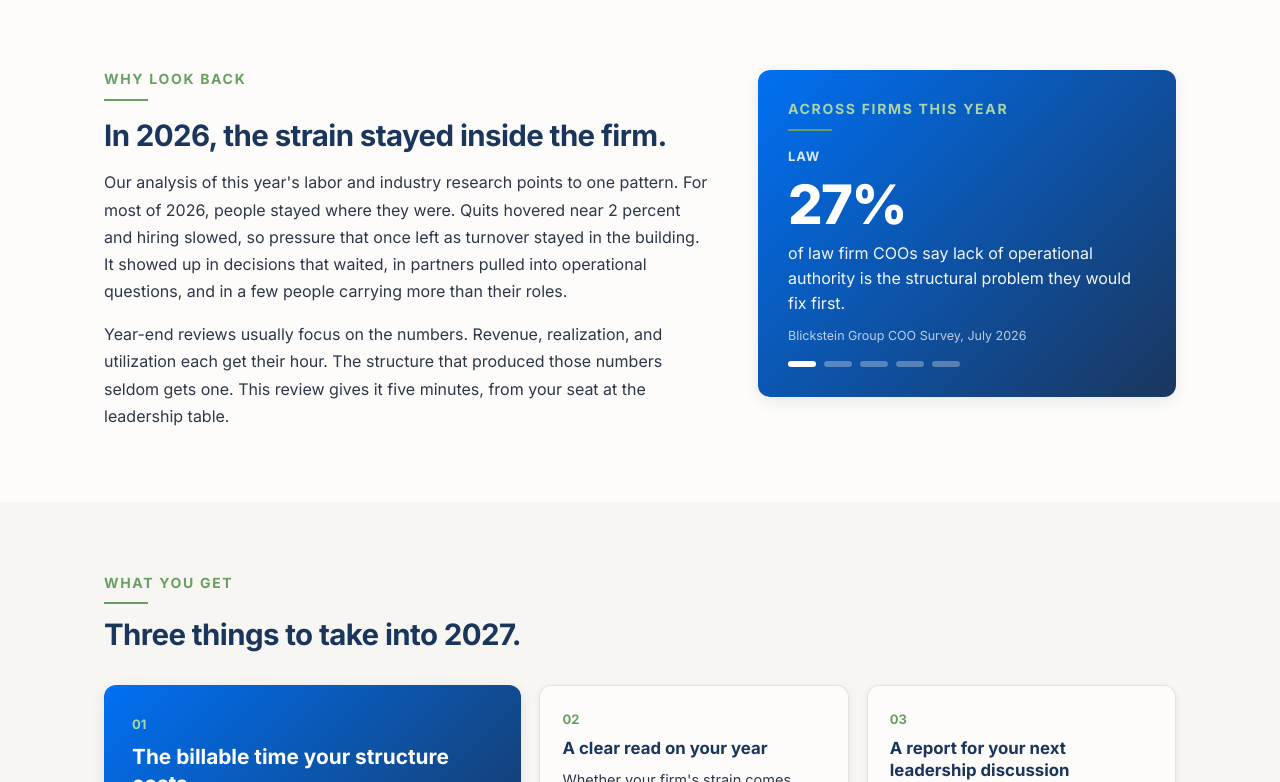
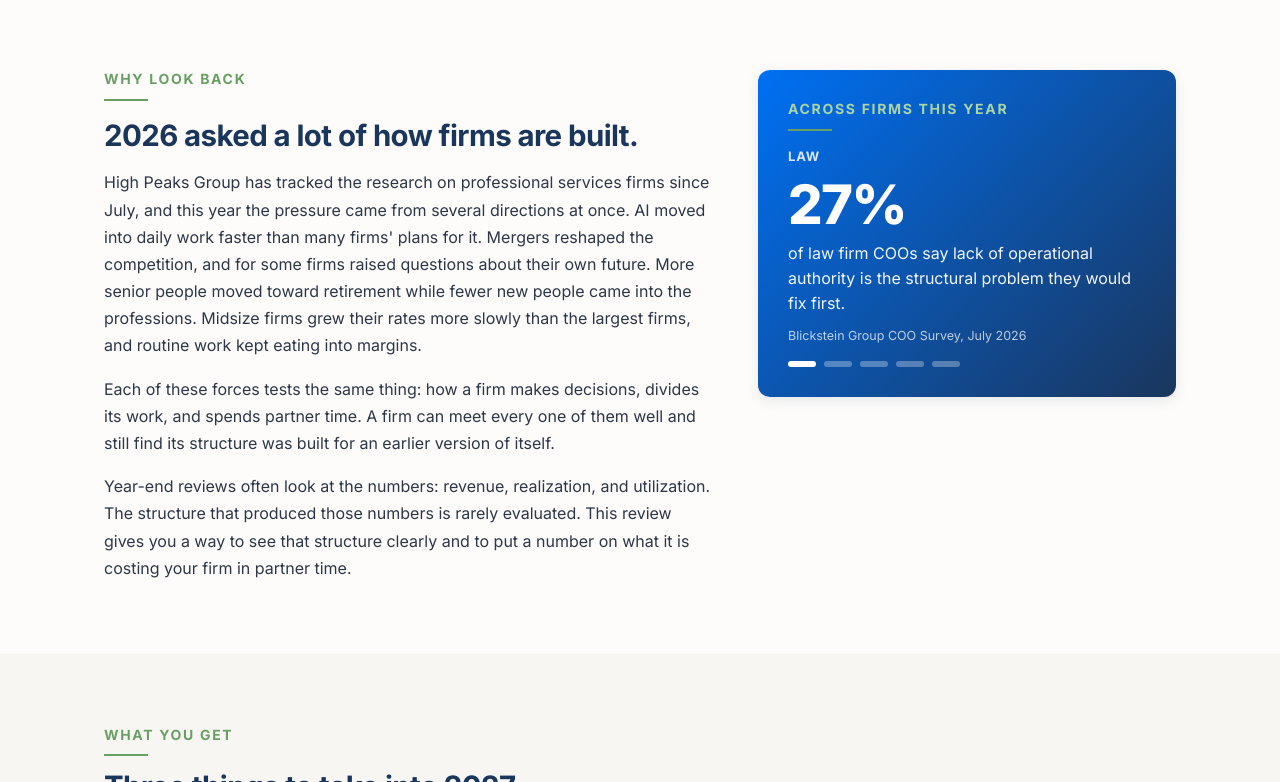
Before and after one commit to pthallner/hpg-website, a plain HTML site: page year-in-review/index.html in a window 1280 px wide. Shown: the part 708-1490 px from the top of the page. Drawn offline with Linux system fonts and the light colour scheme.

Commit message:
Year in review: rewrite 'Why look back' around 2026 forces
Co-Authored-By: Claude Opus 5.5 <noreply@anthropic.com>
Claude-Session: https://claude.ai/code/session_01GNnMBWcySkobsQ1jfhUuN7

```diff
--- a/year-in-review/index.html
+++ b/year-in-review/index.html
@@ -344,9 +344,10 @@ input[type=range]::-moz-range-thumb{width:16px;height:16px;border-radius:50%;bac
       <div class="stack">
         <span class="eyebrow">Why look back</span>
 
-        <h2>In 2026, the strain stayed inside the firm.</h2>
-        <p>Our analysis of this year's labor and industry research points to one pattern. For most of 2026, people stayed where they were. Quits hovered near 2 percent and hiring slowed, so pressure that once left as turnover stayed in the building. It showed up in decisions that waited, in partners pulled into operational questions, and in a few people carrying more than their roles.</p>
-        <p>Year-end reviews usually focus on the numbers. Revenue, realization, and utilization each get their hour. The structure that produced those numbers seldom gets one. This review gives it five minutes, from your seat at the leadership table.</p>
+        <h2>2026 asked a lot of how firms are built.</h2>
+        <p>High Peaks Group has tracked the research on professional services firms since July, and this year the pressure came from several directions at once. AI moved into daily work faster than many firms' plans for it. Mergers reshaped the competition, and for some firms raised questions about their own future. More senior people moved toward retirement while fewer new people came into the professions. Midsize firms grew their rates more slowly than the largest firms, and routine work kept eating into margins.</p>
+        <p>Each of these forces tests the same thing: how a firm makes decisions, divides its work, and spends partner time. A firm can meet every one of them well and still find its structure was built for an earlier version of itself.</p>
+        <p>Year-end reviews often look at the numbers: revenue, realization, and utilization. The structure that produced those numbers is rarely evaluated. This review gives you a way to see that structure clearly and to put a number on what it is costing your firm in partner time.</p>
       </div>
       <aside class="stats" aria-roledescription="carousel" aria-label="One finding from each sector">
         <span class="eyebrow">Across firms this year</span>
@@ -742,8 +743,7 @@ function renderResults(){
   h+='<div class="rhead"><div><img src="'+LOGO+'" alt="High Peaks Group"><span class="eyebrow" style="color:#A9D4A5">'+YEAR+' year-end review</span><h1>How your firm\'s structure carried '+YEAR+'</h1></div><div class="who"><b>'+esc(L.name)+'</b>'+esc(L.org)+'<br>'+today+'</div></div>';
   /* 1 */
   h+='<div class="panel"><span class="eyebrow">Your year at a glance</span><div class="pattern"><div class="stack" style="gap:12px"><h2>'+(pat.k==="momentum"?"Your structure carried the year.":pat.k==="growth"?"Growth is pressing on your structure.":pat.k==="friction"?"Your answers point to friction between practice and operations.":"Growth and friction are arriving together.")+'</h2><p>'+READ[pat.k]+'</p></div>'+
-     '<div class="patmap" aria-label="Pattern">'+["momentum","growth","friction","both"].map(function(k){return '<div class="pm'+(k===pat.k?' on':'')+'"><i></i>'+PATNAME[k]+'</div>';}).join("")+'</div></div>'+
-     ctx({text:"With quits near 2 percent for most of the year, few people left their firms, so structural strain stayed inside them.",src:"jolts"})+'</div>';
+     '<div class="patmap" aria-label="Pattern">'+["momentum","growth","friction","both"].map(function(k){return '<div class="pm'+(k===pat.k?' on':'')+'"><i></i>'+PATNAME[k]+'</div>';}).join("")+'</div></div>'+'</div>';
   /* 2 */
   h+='<div class="panel"><span class="eyebrow">The five areas</span>'+
      '<div class="scale" aria-hidden="true"><span></span><div class="ends"><span>Built for an earlier firm</span><span>Built for where you\'re headed</span></div><span></span></div>'+
```
